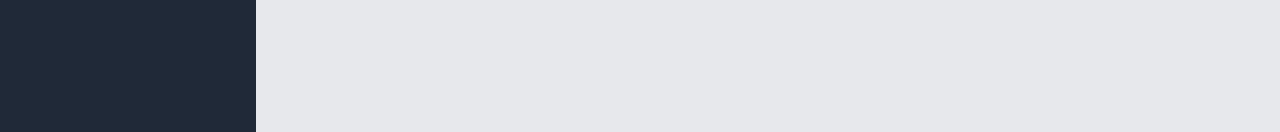
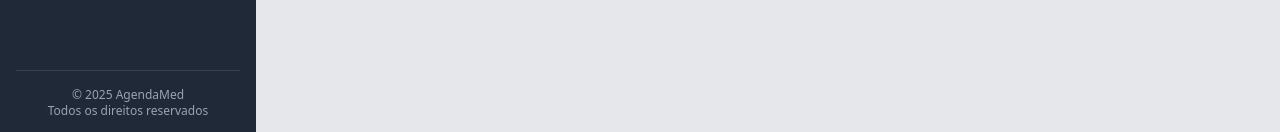
Before and after one commit to Cristiand11/portfolio, a React (Vite) app in the folder frontend/: page /paciente/meu-perfil in a window 1280 px wide. Shown: the part 665-797 px from the top of the page. Built offline with nearby package versions, Linux system fonts and the light colour scheme; no server answers; sample sign-in values are in the browser's storage.

Commit message:
Correção do erro 14

```diff
--- a/frontend/src/components/Sidebar.jsx
+++ b/frontend/src/components/Sidebar.jsx
@@ -58,6 +58,7 @@ export default function Sidebar({ isMobileMenuOpen }) {
   return (
     // ALTERADO: Usando a tag <aside> para semântica e aplicando as classes dinâmicas
     <aside className={sidebarClasses}>
+      <div>
         <h2 className="text-2xl font-bold mb-6 text-center">AgendaMed</h2>
         <nav>
           <ul>
@@ -95,6 +96,14 @@ export default function Sidebar({ isMobileMenuOpen }) {
             })}
           </ul>
         </nav>
+      </div>
+      <div className="mt-auto pt-4 border-t border-gray-700">
+        <p className="text-xs text-gray-400 text-center">
+          © {new Date().getFullYear()} AgendaMed
+          <br />
+          Todos os direitos reservados
+        </p>
+      </div>
     </aside>
   );
 }
```
Lines whose indentation alone changed are shown as unchanged.
